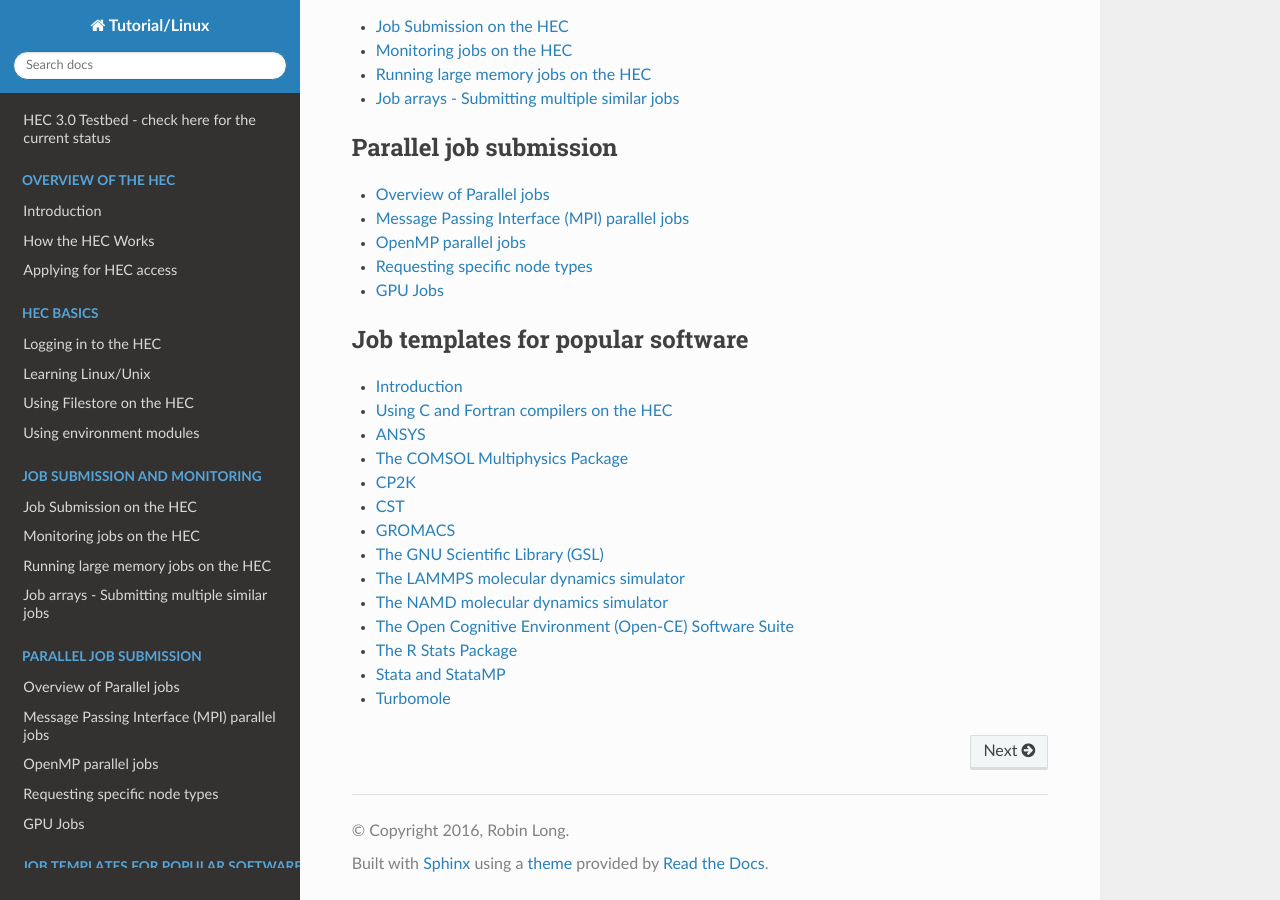
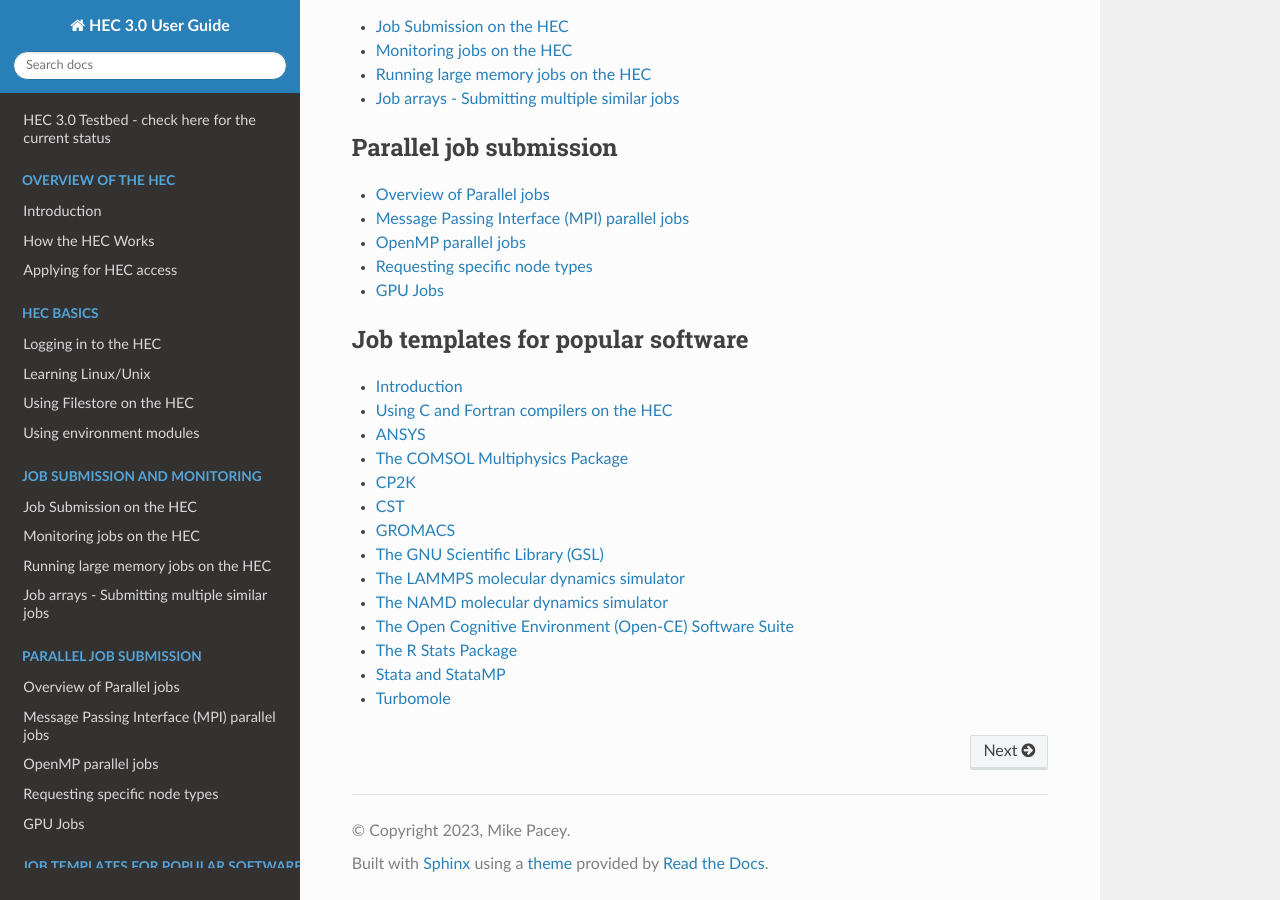
Before and after one commit to MikePacey/Lancaster-HEC, a Sphinx documentation site: the page built from docs/index.rst, in a window 1280 px wide and 900 px high, scrolled down 830 px. Built offline with Sphinx 7.4.7 and the Read the Docs theme 2.0.0, drawn with Linux system fonts in a browser that asks for light colours; formulas are drawn with MathJax 3.

Commit message:
branch main

```diff
--- a/docs/conf.py
+++ b/docs/conf.py
@@ -17,9 +17,9 @@
 
 # -- Project information -----------------------------------------------------
 
-project = 'Tutorial/Linux'
-copyright = '2016, Robin Long'
-author = 'Robin Long'
+project = 'HEC 3.0 User Guide'
+copyright = '2023, Mike Pacey'
+author = 'Mike Pacey'
 
 
 # -- General configuration ---------------------------------------------------
```
